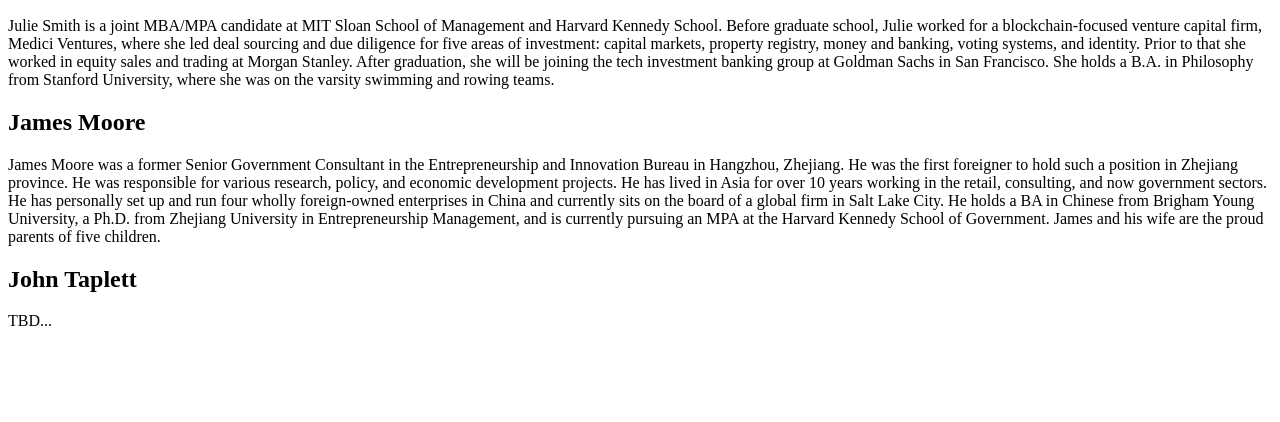
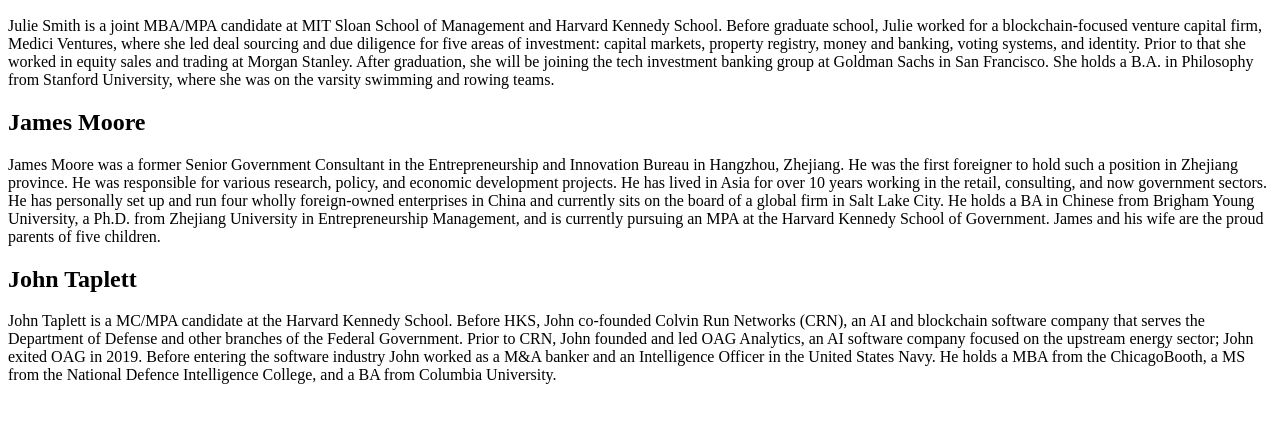
Before and after one commit to moorejah/project, a plain HTML site: page our-team/index.html in a window 1280 px wide. Shown: the part 136-558 px from the top of the page. Drawn offline with Linux system fonts and the light colour scheme.

Commit message:
updated bio

```diff
--- a/our-team/index.html
+++ b/our-team/index.html
@@ -15,6 +15,6 @@
         <h2>James Moore</h2>
         <p>James Moore was a former Senior Government Consultant in the Entrepreneurship and Innovation Bureau in Hangzhou, Zhejiang. He was the first foreigner to hold such a position in Zhejiang province. He was responsible for various research, policy, and economic development projects. He has lived in Asia for over 10 years working in the retail, consulting, and now government sectors. He has personally set up and run four wholly foreign-owned enterprises in China and currently sits on the board of a global firm in Salt Lake City. He holds a BA in Chinese from Brigham Young University, a Ph.D. from Zhejiang University in Entrepreneurship Management, and is currently pursuing an MPA at the Harvard Kennedy School of Government. James and his wife are the proud parents of five children.</p>
         <h2>John Taplett</h2>
-        <p>TBD...</p>
+        <p>John Taplett is a MC/MPA candidate at the Harvard Kennedy School. Before HKS, John co-founded Colvin Run Networks (CRN), an AI and blockchain software company that serves the Department of Defense and other branches of the Federal Government.  Prior to CRN, John founded and led OAG Analytics, an AI software company focused on the upstream energy sector; John exited OAG in 2019.  Before entering the software industry John worked as a M&A banker and an Intelligence Officer in the United States Navy.  He holds a MBA from the ChicagoBooth, a MS from the National Defence Intelligence College, and a BA from Columbia University. </p>
   </body>
 </html>
```
